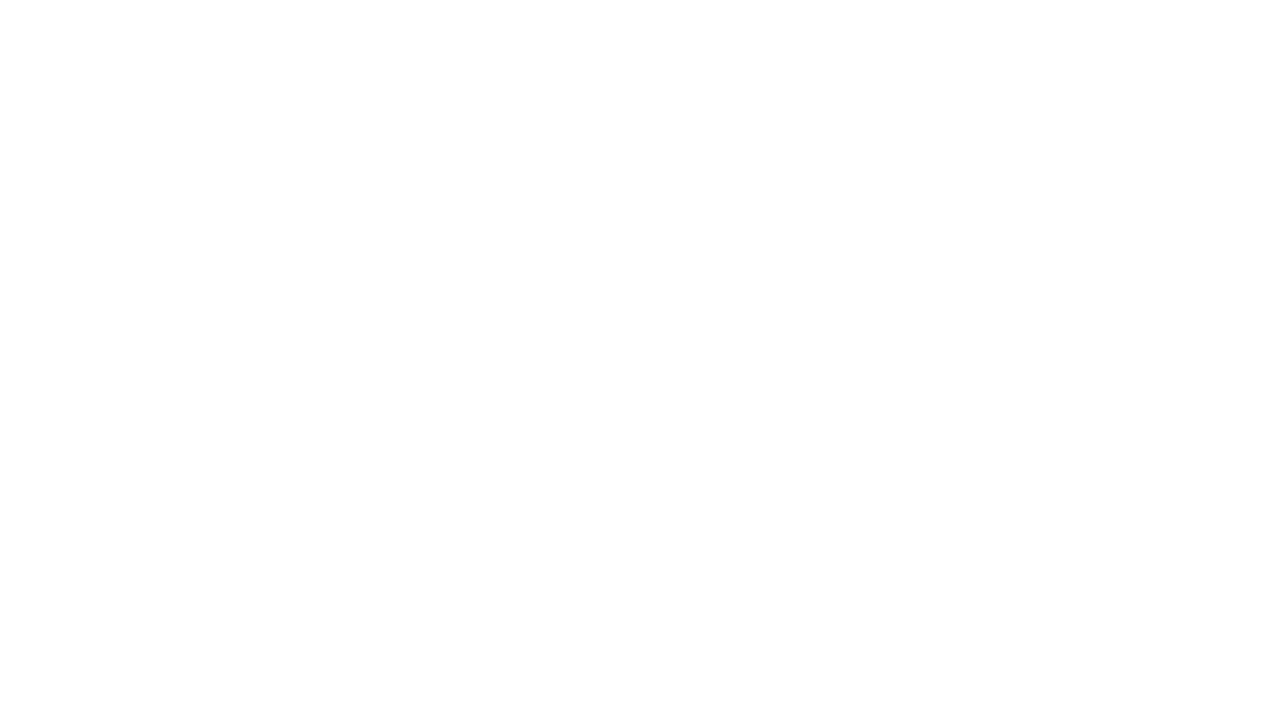
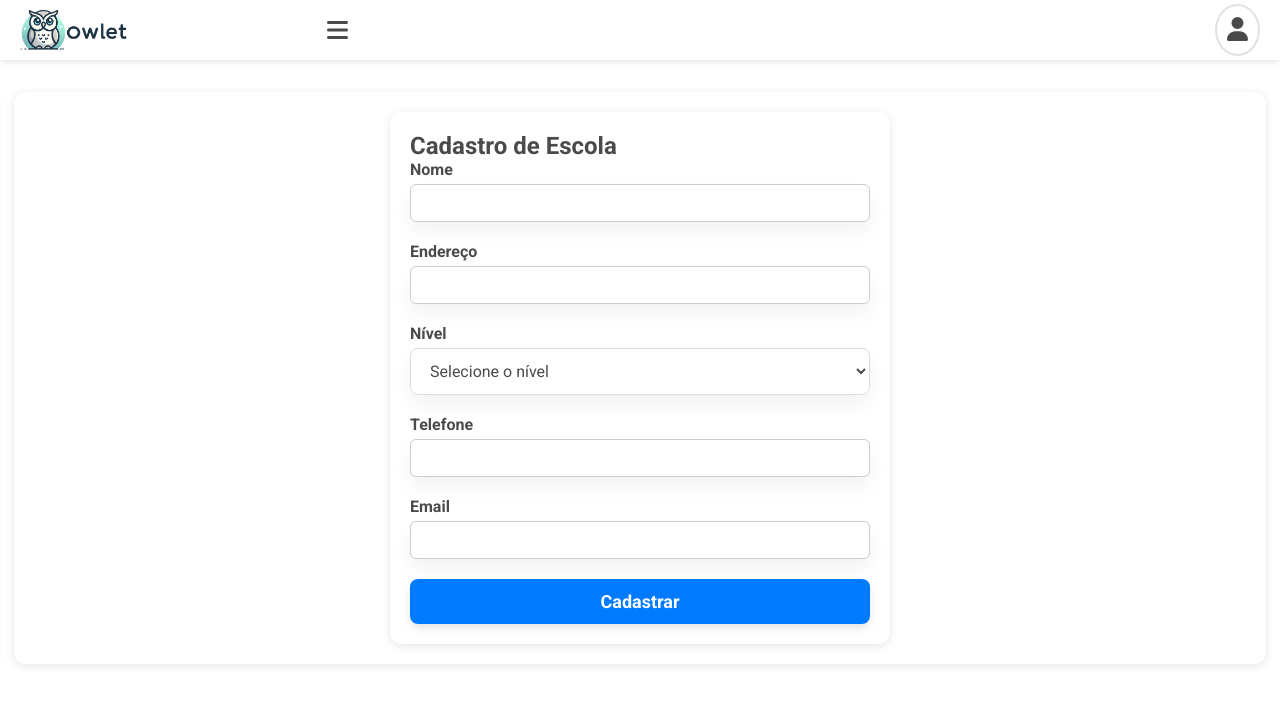
Before and after one commit to guilhermeamatos/GerirEscolaFront, a React (Create React App) app in the folder gerirescola/: page /register-school in a window 1280 px wide. Before the commit this address had no page. Shown: the top 704 px of the page. Built offline with nearby package versions, Linux system fonts and the light colour scheme.

Commit message:
implemented register school

```diff
--- a/gerirescola/src/index.js
+++ b/gerirescola/src/index.js
@@ -4,6 +4,7 @@ import { BrowserRouter as Router, Routes, Route } from 'react-router-dom';
 import LoginForm from './components/LoginForm'; // Página de login
 import HomePageCoordinator from './pages/HomePageCoordinator';
 import RegisterTeacher from './pages/RegisterTeacher.js';
+import RegisterSchool from './pages/RegisterSchool.js';
 import './index.css'; // Estilos globais (se houver)
 
 ReactDOM.render(
@@ -16,6 +17,8 @@ ReactDOM.render(
         {/* Rota da página inicial do coordenador */}
         <Route path="/coordinator/home" element={<HomePageCoordinator />} />
         <Route path="/register-teacher" element={<RegisterTeacher />} />
+        <Route path="/register-school" element={<RegisterSchool />} />
+
 
       </Routes>
     </Router>
--- /dev/null
+++ b/gerirescola/src/pages/RegisterSchool.js
@@ -0,0 +1,140 @@
+import React, { useState } from 'react';
+import Header from '../components/Header';
+import Sidebar from '../components/Sidebar';
+
+const RegisterSchool = () => {
+  const [isSidebarOpen, setIsSidebarOpen] = useState(false);
+  const [formData, setFormData] = useState({
+    name: '',
+    address: '',
+    nivel: '',
+    phone: '',
+    email: '',
+  });
+  const [error, setError] = useState('');
+  const [success, setSuccess] = useState('');
+
+  const toggleSidebar = () => {
+    setIsSidebarOpen(!isSidebarOpen);
+  };
+
+  const handleChange = (e) => {
+    const { name, value } = e.target;
+    setFormData({
+      ...formData,
+      [name]: value,
+    });
+  };
+
+  const handleSubmit = async (e) => {
+    e.preventDefault();
+    setError('');
+    setSuccess('');
+
+    try {
+      const response = await fetch(`${process.env.REACT_APP_API_BASE_URL}/schools`, {
+        method: 'POST',
+        headers: {
+          'Content-Type': 'application/json',
+        },
+        body: JSON.stringify(formData),
+      });
+
+      if (!response.ok) {
+        const data = await response.json();
+        throw new Error(data.error || 'Erro ao cadastrar a escola.');
+      }
+
+      setSuccess('Escola cadastrada com sucesso!');
+      setFormData({
+        name: '',
+        address: '',
+        nivel: '',
+        phone: '',
+        email: '',
+      });
+    } catch (err) {
+      setError(err.message);
+    }
+  };
+
+  return (
+    <div className="register-school">
+      <Header toggleSidebar={toggleSidebar} />
+      <div className={`main-layout ${isSidebarOpen ? 'sidebar-open' : 'sidebar-closed'}`}>
+        <Sidebar isOpen={isSidebarOpen} />
+        <main className="content">
+          <div className="form-container">
+            <h2>Cadastro de Escola</h2>
+            {error && <p className="error-message">{error}</p>}
+            {success && <p className="success-message">{success}</p>}
+            <form className="school-form" onSubmit={handleSubmit}>
+              <div className="form-group">
+                <label>Nome</label>
+                <input
+                  type="text"
+                  name="name"
+                  value={formData.name}
+                  onChange={handleChange}
+                  required
+                />
+              </div>
+              <div className="form-group">
+                <label>Endereço</label>
+                <input
+                  type="text"
+                  name="address"
+                  value={formData.address}
+                  onChange={handleChange}
+                  required
+                />
+              </div>
+              <div className="form-group">
+                <label>Nível</label>
+                <select
+                  name="nivel"
+                  value={formData.nivel}
+                  onChange={handleChange}
+                  required
+                >
+                  <option value="">Selecione o nível</option>
+                  <option value="INFANTIL">Infantil</option>
+                  <option value="FUNDAMENTAL_1">Fundamental 1</option>
+                  <option value="FUNDAMENTAL_2">Fundamental 2</option>
+                  <option value="FUNDAMENTAL_1_2">Fundamental 1 e 2</option>
+                  <option value="INFANTIL_FUNDAMENTAL_1">Infantil e Fundamental 1</option>
+                  <option value="INFANTIL_FUNDAMENTAL_1_2">Infantil, Fundamental 1 e 2</option>
+                </select>
+              </div>
+              <div className="form-group">
+                <label>Telefone</label>
+                <input
+                  type="text"
+                  name="phone"
+                  value={formData.phone}
+                  onChange={handleChange}
+                  required
+                />
+              </div>
+              <div className="form-group">
+                <label>Email</label>
+                <input
+                  type="email"
+                  name="email"
+                  value={formData.email}
+                  onChange={handleChange}
+                  required
+                />
+              </div>
+              <button type="submit" className="button">
+                Cadastrar
+              </button>
+            </form>
+          </div>
+        </main>
+      </div>
+    </div>
+  );
+};
+
+export default RegisterSchool;
```
